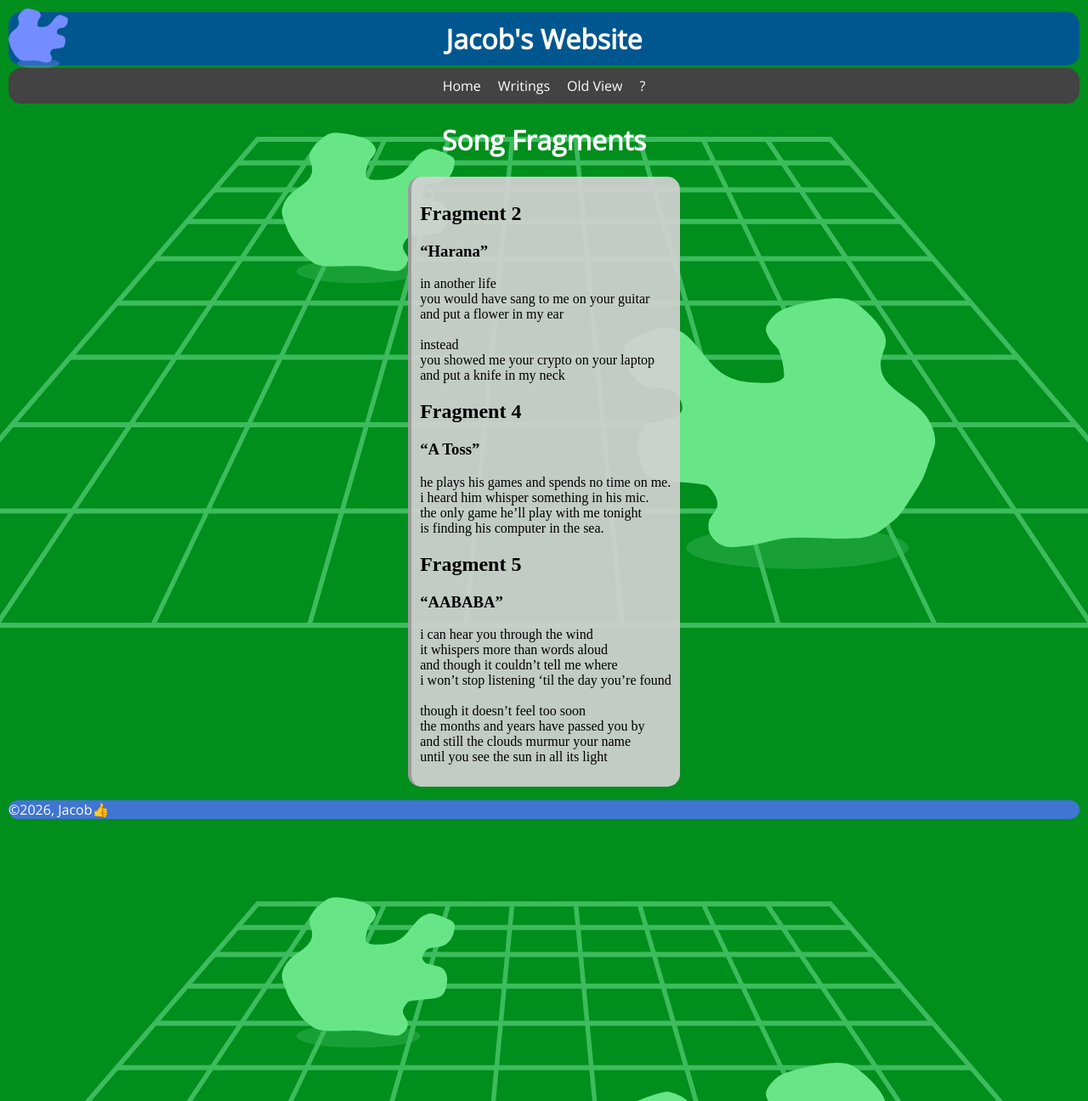
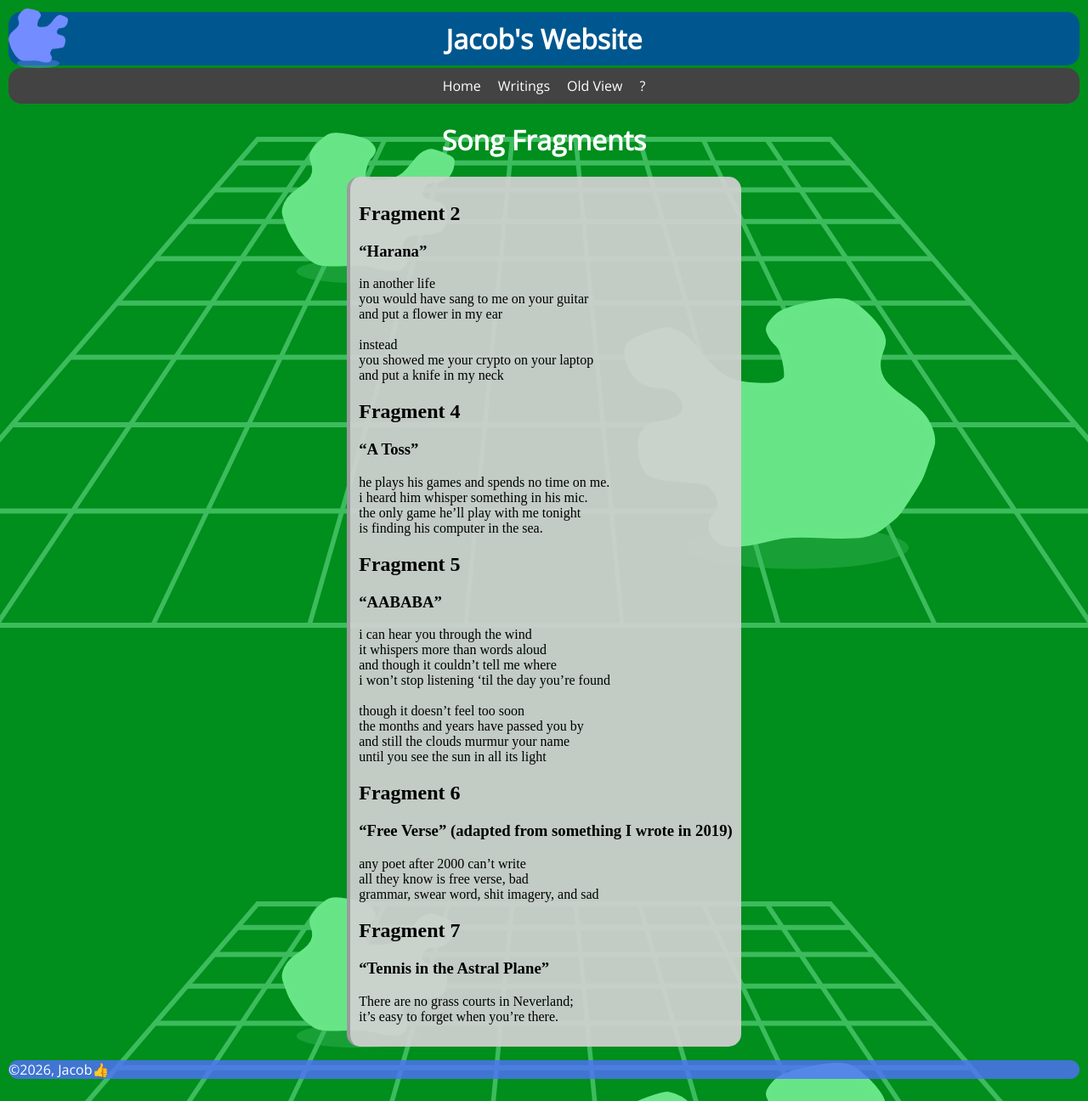
Before and after one commit to Iacob232/Iacob232.github.io, a Jekyll site: the page built from writings/Song_Fragments.md, in a window 1280 px wide and 1296 px high. Shown: the whole window at 85% size. Built offline with Jekyll 4.4.1, drawn with Linux system fonts in a browser that asks for light colours.

Commit message:
new fragments

```diff
--- a/writings/Song_Fragments.md
+++ b/writings/Song_Fragments.md
@@ -29,3 +29,14 @@ though it doesn’t feel too soon<br>
 the months and years have passed you by<br>
 and still the clouds murmur your name<br>
 until you see the sun in all its light
+
+## Fragment 6
+### “Free Verse” (adapted from something I wrote in 2019)
+any poet after 2000 can't write<br>
+all they know is free verse, bad<br>
+grammar, swear word, shit imagery, and sad
+
+## Fragment 7
+### “Tennis in the Astral Plane”
+There are no grass courts in Neverland;<br>
+it’s easy to forget when you’re there.
```
